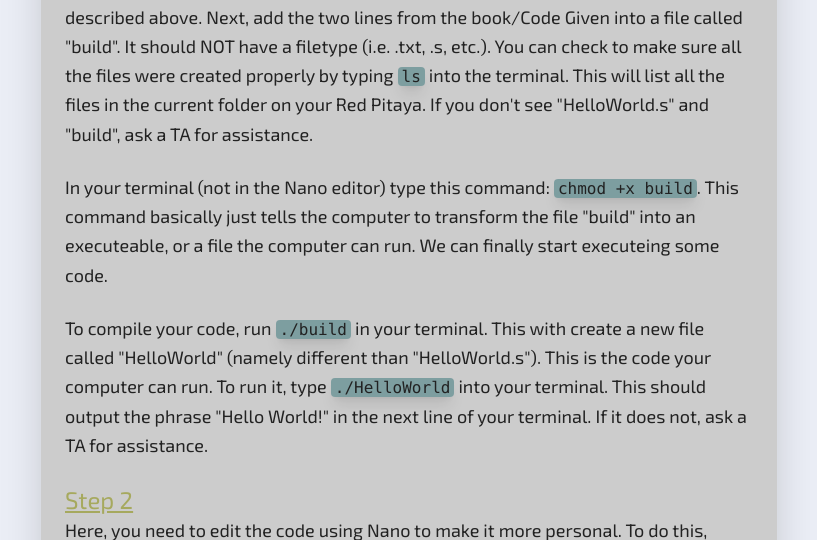
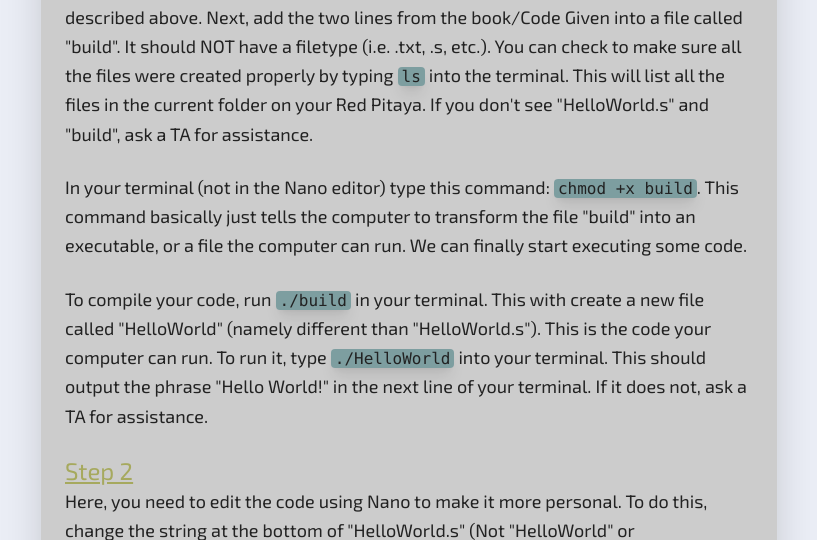
Before and after one commit to cshapard26/CoopShapWebsite, a Flask app: page /courses/ECE1181/lab-1-getting-started in a window 1280 px wide. Shown: the part 3885-4425 px from the top of the page, without its empty margins (231-1048 px from the left). Run offline with Flask 3, Linux system fonts and the light colour scheme.

Commit message:
fixed typo

```diff
--- a/templates/courses/ECE1181/Lab1.html
+++ b/templates/courses/ECE1181/Lab1.html
@@ -137,7 +137,7 @@
                 </p>
                 <br/>
                 <p class="leading-relaxed text-lg">
-                    In your terminal (not in the Nano editor) type this command: <code class="bg-cs-blue px-1 rounded shadow-lg text-base">chmod +x build</code>. This command basically just tells the computer to transform the file "build" into an executeable, or a file the computer can run. We can finally start executeing some code.
+                    In your terminal (not in the Nano editor) type this command: <code class="bg-cs-blue px-1 rounded shadow-lg text-base">chmod +x build</code>. This command basically just tells the computer to transform the file "build" into an executable, or a file the computer can run. We can finally start executing some code.
                 </p>
                 <br/>
                 <p class="leading-relaxed text-lg">
```
